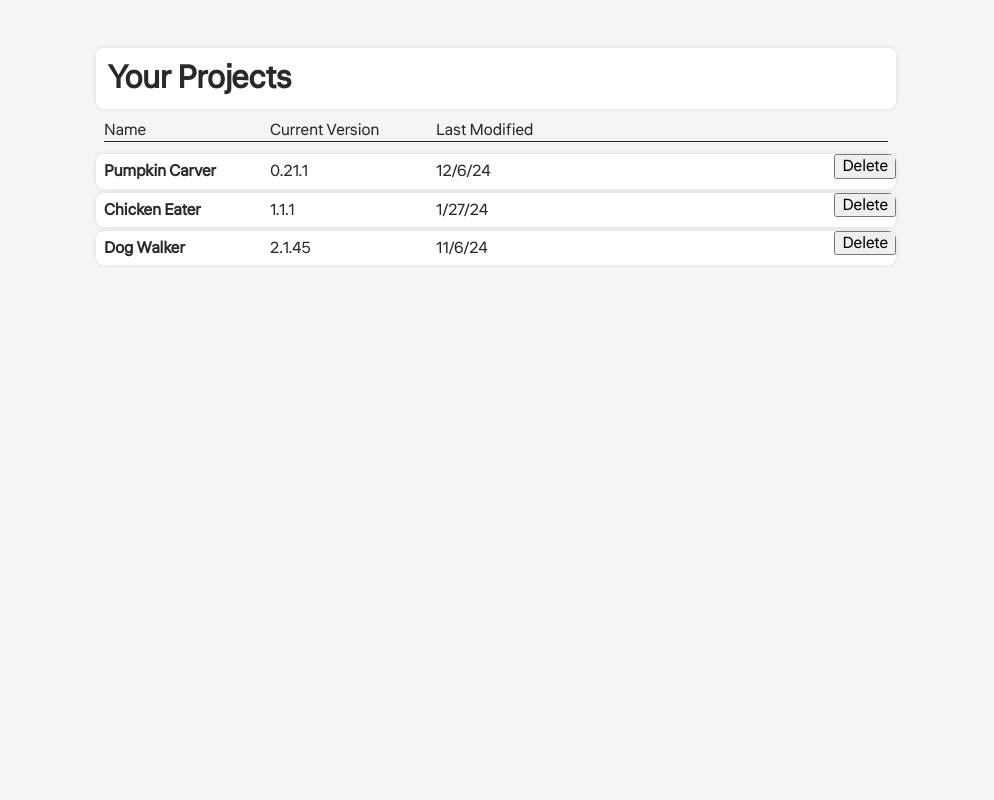
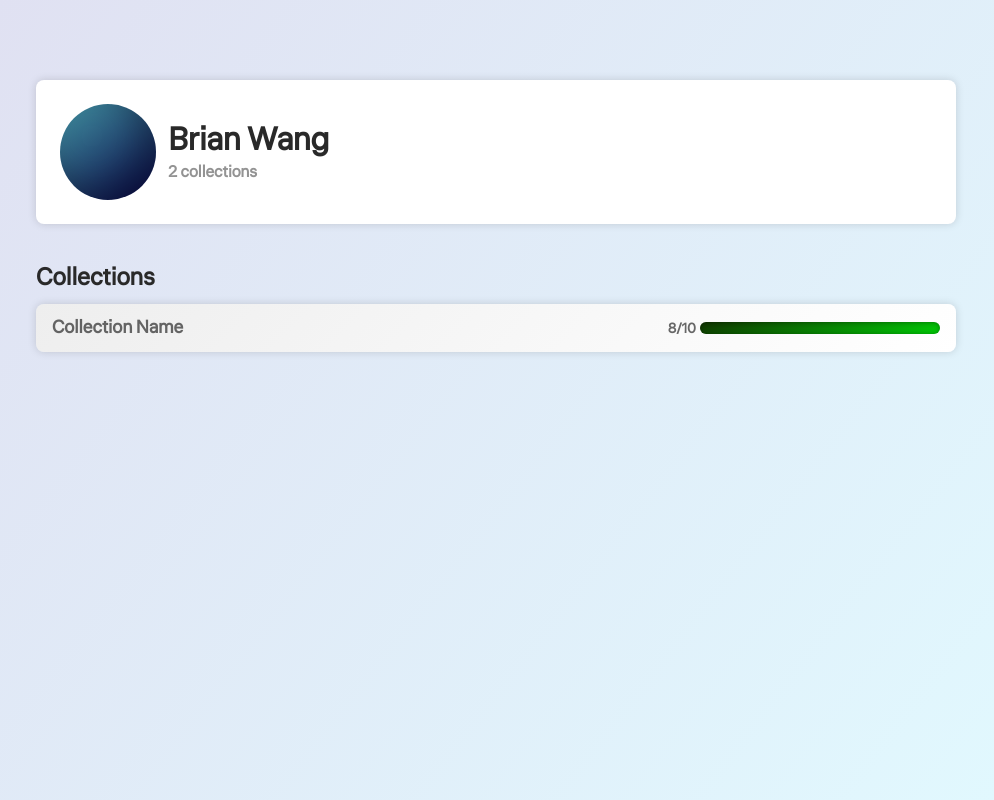
Before and after one commit to Brian-J-Wang/devcl, a React (Vite) app: page /collections in a window 1280 px wide. Shown: the whole page, without its empty margins (144-1138 px from the left). Built offline with nearby package versions, Linux system fonts and the light colour scheme.

Commit message:
feat: add gradient background to page

```diff
--- a/src/App.css
+++ b/src/App.css
@@ -4,7 +4,10 @@
 }
 
 body {
-  background-color: whitesmoke;
+  width: 100vw;
+  height: 100vh;
+  background: rgb(224,223,241);
+  background: linear-gradient(128deg, rgba(224,223,241,1) 0%, rgba(225,250,255,1) 100%);
 }
 
 h1 {
--- a/src/App.tsx
+++ b/src/App.tsx
@@ -2,10 +2,10 @@
 import './assets/DevCL.css'
 import { Routes, Route } from 'react-router-dom'
 import Collection from './Components/Collection/Collection/Collection'
-import { UserCollection } from './Components/UserCollections/UserCollections'
 import Home from './Pages/Home/Home'
 import SignIn from './Pages/SignIn/SignIn'
 import SignUp from './Pages/SignUp/SignUp'
+import UserCollection from './Pages/UserCollections/UserCollections'
 import UserContextProvider from './Contexts/UserContext'
 
 function App() {
--- a/src/Components/UserCollections/CollectionCard/CollectionCard.css
+++ /dev/null
@@ -1,25 +0,0 @@
-.cc {
-    overflow: hidden;
-    padding: 0px;
-    display: flex;
-    flex-direction: row;
-    justify-content: space-between;
-}
-
-.cc:hover {
-    cursor: pointer;
-}
-
-.cc__content-left {
-    display: flex;
-    flex-direction: row;
-}
-
-.cc__collection-details {
-    margin: 8px;
-    width: 150px;
-}
-
-.cc__collection-title {
-    font-weight: 600;
-}
--- a/src/Components/UserCollections/CollectionCard/CollectionCard.tsx
+++ /dev/null
@@ -1,27 +0,0 @@
-import { Container } from "../../Container/Container"
-import { UserCollection } from "../UserCollections"
-
-import "./CollectionCard.css"
-
-type CollectionCardProps = {
-    collection: UserCollection
-    handleDelete: (id: string) => void
-}
-
-const CollectionCard: React.FC<CollectionCardProps> = ({collection, handleDelete}) => {
-    return (
-        <Container className="cc">
-            <div className="cc__content-left">
-                <p className="cc__collection-details cc__collection-title">{collection.name}</p>
-                <p className="cc__collection-details">{collection.currentVersion}</p>
-                <p className="cc__collection-details">{collection.lastModified}</p>
-            </div>
-            <div className="cc__content-right">
-                <button type="button" onClick={() => {handleDelete(collection.id)}}>Delete</button>
-            </div>
-
-        </Container>
-    )
-}
-
-export default CollectionCard;
--- a/src/Components/UserCollections/UserCollections.css
+++ /dev/null
@@ -1,34 +0,0 @@
-.uc {
-    display: flex;
-    flex-direction: column;
-    justify-content: center;
-    align-items: center;
-    margin: 48px 0px;
-    gap: 12px;
-}
-
-.uc__header {
-    width: 800px;
-}
-
-.uc__header-title {
-    margin: 0px;
-}
-
-.uc__bar {
-    display: flex;
-    width: 784px;
-    border-bottom: 1px solid #292929;
-}
-
-.uc__bar-items {
-    margin: 0px 16px 2px 0px;
-    width: 150px;
-}
-
-.uc__cc-container {
-    width: 800px;
-    display: flex;
-    flex-direction: column;
-    gap: 4px;
-}
--- a/src/Components/UserCollections/UserCollections.tsx
+++ /dev/null
@@ -1,65 +0,0 @@
-import { useEffect, useState } from "react"
-import { Container } from "../Container/Container"
-import CollectionCard from "./CollectionCard/CollectionCard"
-import "./UserCollections.css"
-import { generateMongoID } from "../../utils/dummyGenerators"
-
-export type UserCollection = {
-    id: string
-    name: string,
-    currentVersion: string,
-    lastModified: string
-}
-
-export const UserCollection: React.FC = () => {
-    const [userCollections, setUserCollections] = useState<UserCollection[]>([
-        {
-            id: generateMongoID(),
-            name: "Pumpkin Carver",
-            currentVersion: "0.21.1",
-            lastModified: "12/6/24"
-        },
-        {
-            id: generateMongoID(),
-            name: "Chicken Eater",
-            currentVersion: "1.1.1",
-            lastModified: "1/27/24"
-        },
-        {
-            id: generateMongoID(),
-            name: "Dog Walker",
-            currentVersion: "2.1.45",
-            lastModified: "11/6/24"
-        },
-    ])
-
-    useEffect(() => {
-        //get the collections from the database.
-    }, [])
-
-    const deleteCollection = (id: string) => {
-        //make call to db, remove collection
-            //collection can only be removed by the owner
-        setUserCollections(userCollections.filter((collection) => collection.id != id));
-    }
-
-    return(
-        <div className="uc">
-            <Container className="uc__header">
-                <h1 className="uc__header-title">Your Projects</h1>
-            </Container>
-            <div className="uc__bar">
-                <p className="uc__bar-items">Name</p>
-                <p className="uc__bar-items">Current Version</p>
-                <p className="uc__bar-items">Last Modified</p>
-            </div>
-            <div className="uc__cc-container">
-                {
-                    userCollections.map((collection) => {
-                        return <CollectionCard collection={collection} handleDelete={deleteCollection}/>
-                    })
-                }
-            </div>
-        </div>
-    )
-}
```
